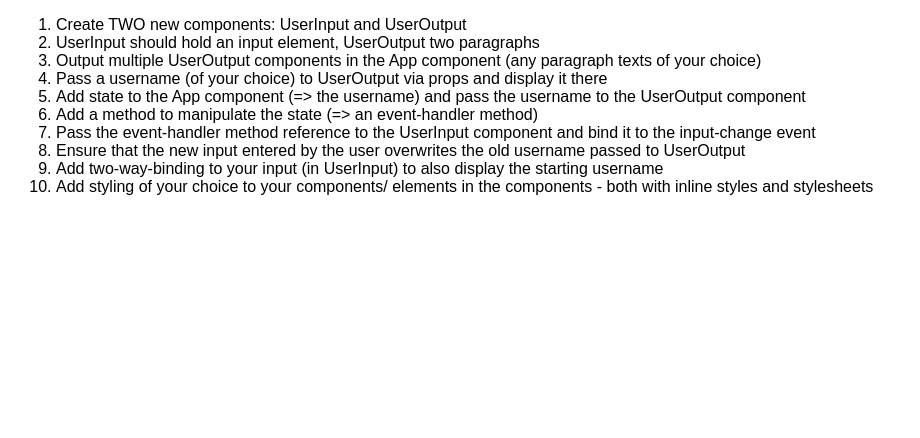
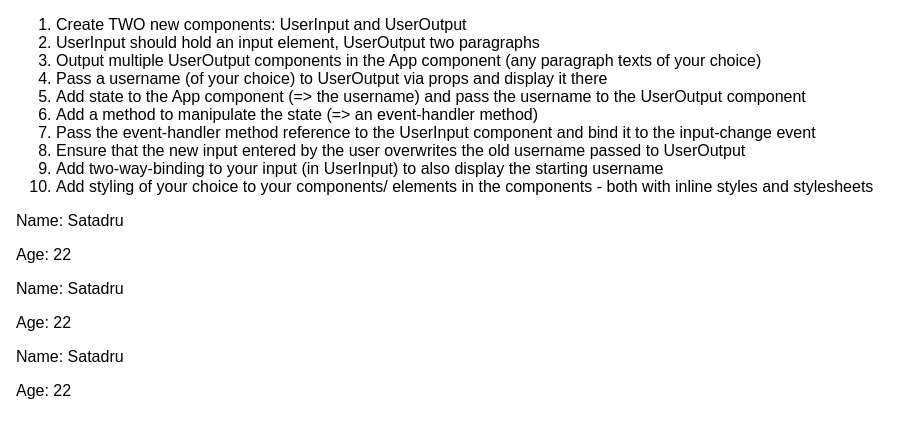
Before and after one commit to roysatadru/reactjs-base-syntax--assignment-problem, a React (Create React App) app: page / in a window 1280 px wide. Shown: the top 438 px of the page, without its empty margins (0-920 px from the left). Built offline with nearby package versions, Linux system fonts and the light colour scheme.

Commit message:
Task 3 complete - Output multiple UserOutput components in the App component (any paragraph texts of your choice)

```diff
--- a/src/App.js
+++ b/src/App.js
@@ -1,5 +1,7 @@
 import React, { Component } from 'react';
 import './App.css';
+import UserInput from './User/UserInput';
+import UserOutput from './User/UserOutput';
 
 class App extends Component {
   render() {
@@ -17,6 +19,10 @@ class App extends Component {
           <li>Add two-way-binding to your input (in UserInput) to also display the starting username</li>
           <li>Add styling of your choice to your components/ elements in the components - both with inline styles and stylesheets</li>
         </ol>
+
+        <UserOutput />
+        <UserOutput />
+        <UserOutput />
       </div>
     );
   }
```
